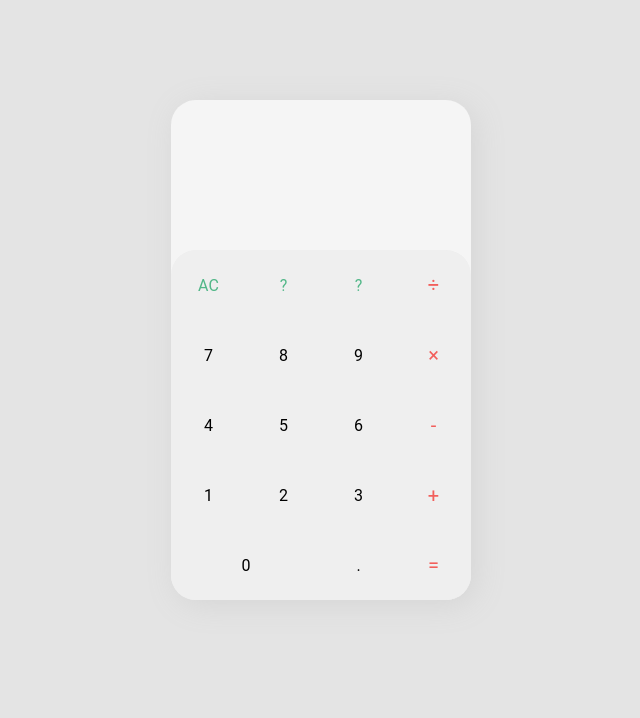
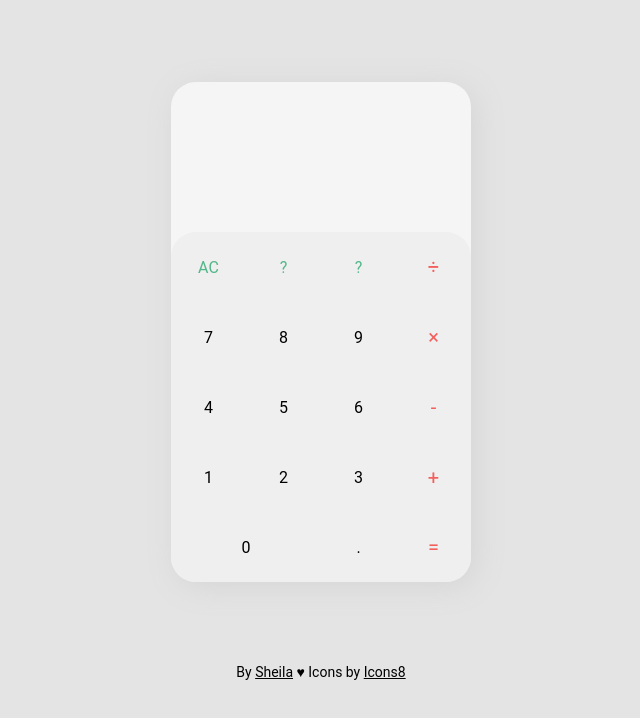
Before and after one commit to sheilaJava/odin-calculator, a plain HTML site: page index.html in a window 1280 px wide. Shown: the whole page, without its empty margins (319-959 px from the left). Drawn offline with Linux system fonts and the light colour scheme.

Commit message:
Add footer and favicon

```diff
--- a/index.html
+++ b/index.html
@@ -6,6 +6,7 @@
     <meta name="viewport" content="width=device-width, initial-scale=1.0" />
     <link rel="stylesheet" href="./style.css" />
     <script src="./script.js" defer></script>
+    <link rel="icon" type="image/x-icon" href="./img/favicon.png" />
     <title>Calculator</title>
   </head>
   <body>
@@ -45,5 +46,9 @@
         </div>
       </div>
     </div>
+    <footer>
+      By <a href="https://github.com/afkus3r">Sheila</a> ♥ Icons by
+      <a href="https://icones8.fr/">Icons8</a>
+    </footer>
   </body>
 </html>
--- a/style.css
+++ b/style.css
@@ -3,16 +3,16 @@
 }
 
 body {
-    background-color: #E4E4E4;
+  background-color: #e4e4e4;
 }
 
 .calculator {
   width: 300px;
   height: auto;
-    margin: 100px auto;
+  margin: 6.5% auto;
   background-color: whitesmoke;
   border-radius: 25px;
-    box-shadow: 5px 5px 30px #D5D5D5;
+  box-shadow: 5px 5px 30px #d5d5d5;
 }
 
 .screen {
@@ -23,7 +23,7 @@ body {
 }
 
 p {
-    font-size: 58px;
+  font-size: 54px;
   margin: 0px 15px 5px 0px;
 }
 
@@ -73,3 +73,12 @@ input[value="="] {
 #zero {
   width: 150px;
 }
+
+footer {
+  text-align: center;
+  font-size: 14px;
+}
+
+a {
+  color: black;
+}
```
Also changed, not shown: img/favicon.png (added). Lines whose indentation alone changed are shown as unchanged.
